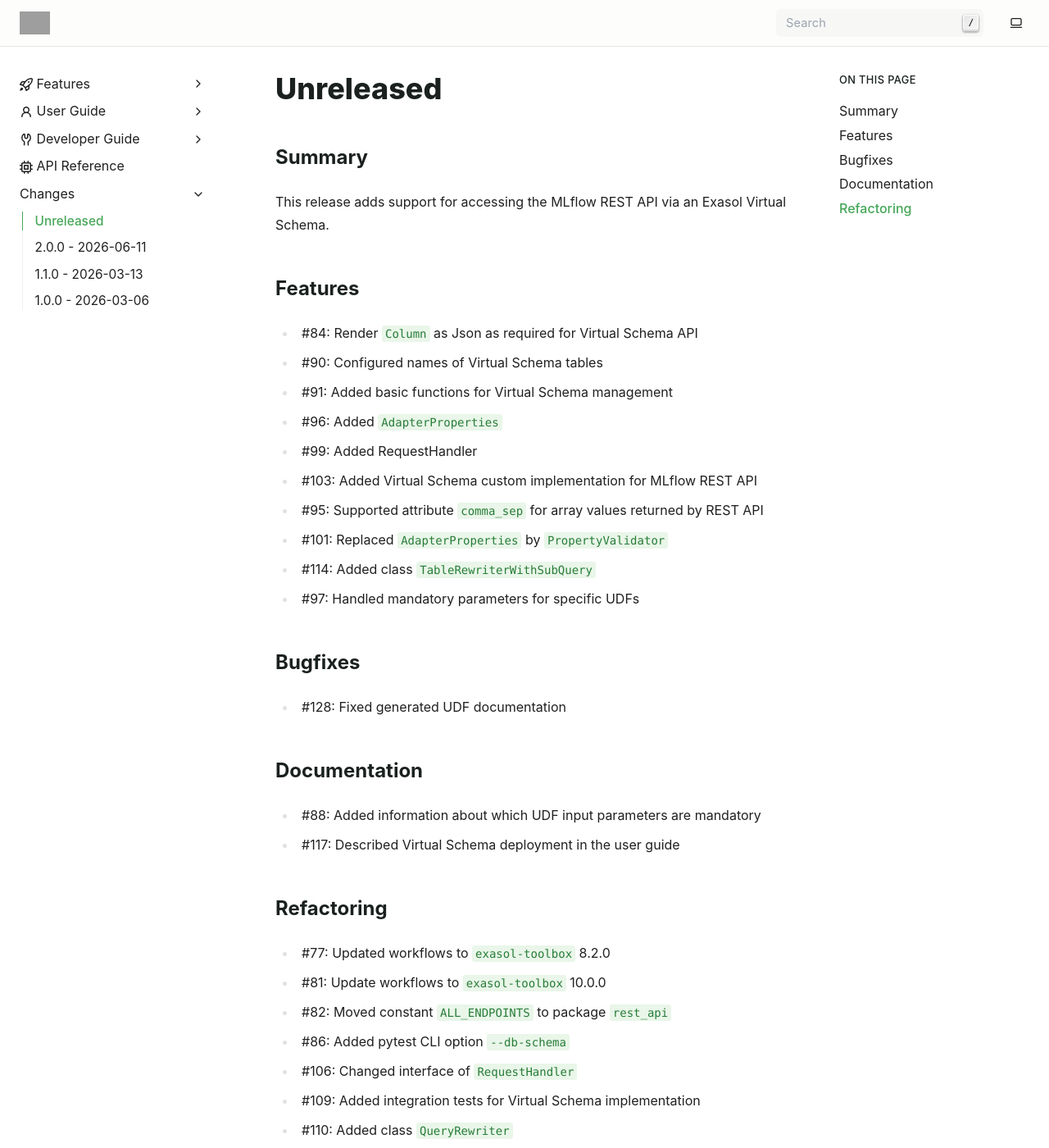
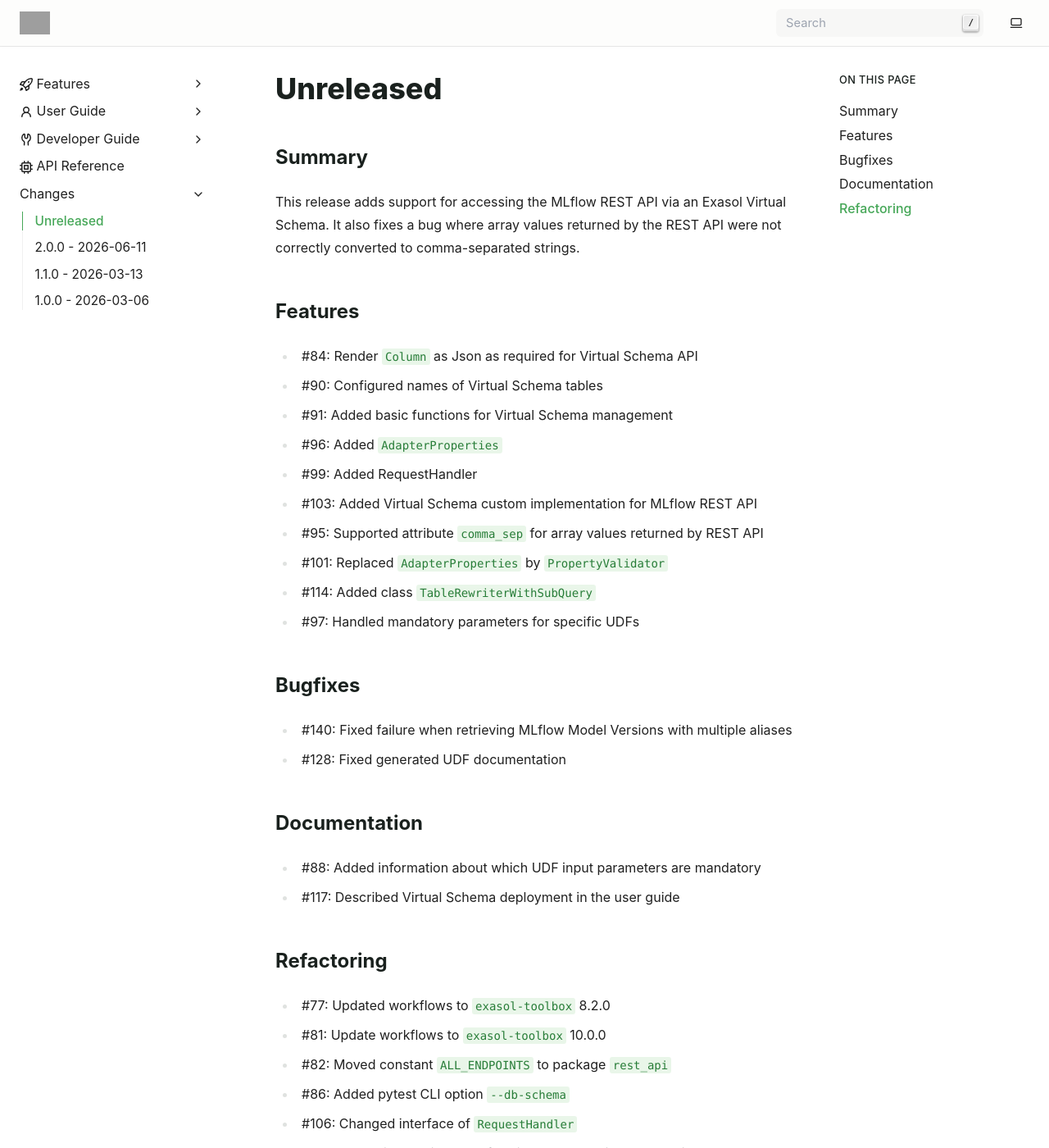
Before and after one commit to exasol/mlflow-plugin, a Sphinx documentation site: the page built from doc/changes/unreleased.md, in a window 1280 px wide and 1400 px high. Shown: the whole window at 82% size. Built offline with Sphinx 7.4.7, drawn with Linux system fonts in a browser that asks for light colours; pages that are not in the unit, such as notebooks, are missing from menus; grey boxes are pictures that could not be loaded.

```diff
--- a/doc/changes/unreleased.md
+++ b/doc/changes/unreleased.md
@@ -2,7 +2,7 @@
 
 ## Summary
 
-This release adds support for accessing the MLflow REST API via an Exasol Virtual Schema.
+This release adds support for accessing the MLflow REST API via an Exasol Virtual Schema. It also fixes a bug where array values returned by the REST API were not correctly converted to comma-separated strings.
 
 ## Features
 
@@ -19,6 +19,7 @@
 
 ## Bugfixes
 
+* #140: Fixed failure when retrieving MLflow Model Versions with multiple aliases
 * #128: Fixed generated UDF documentation
 
 ## Documentation
```
